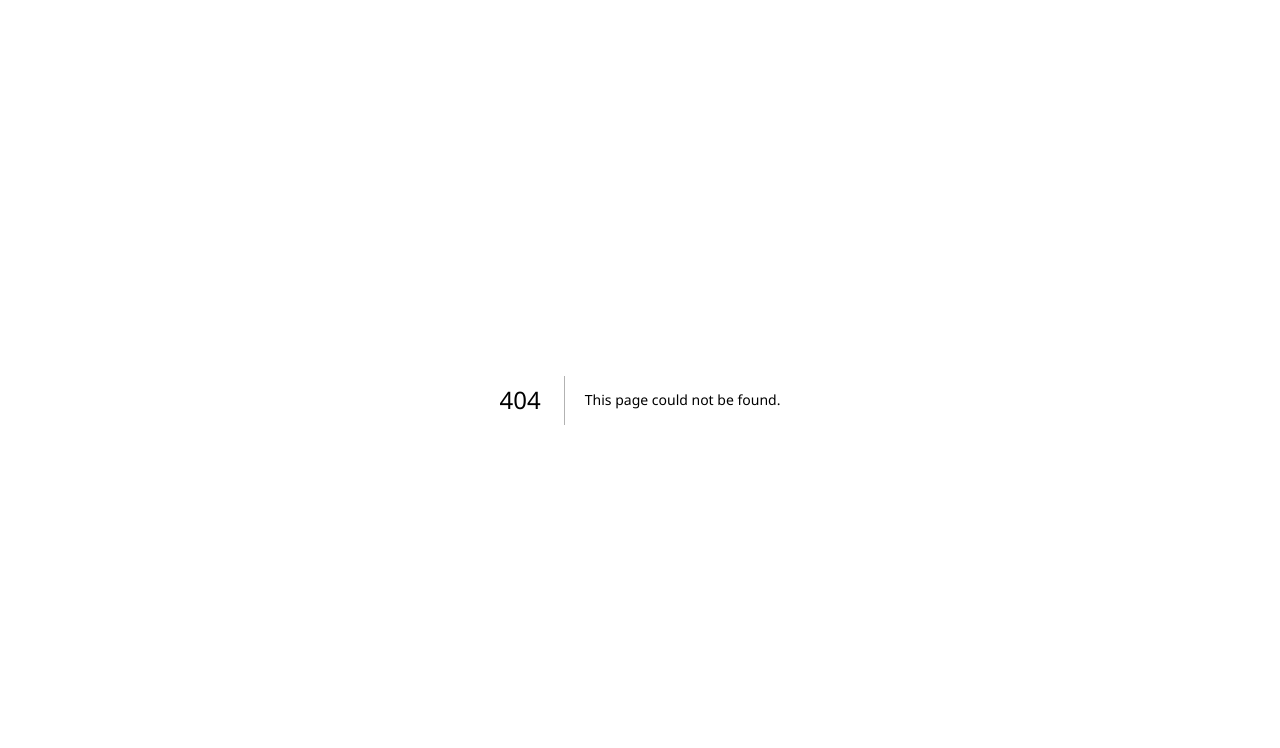
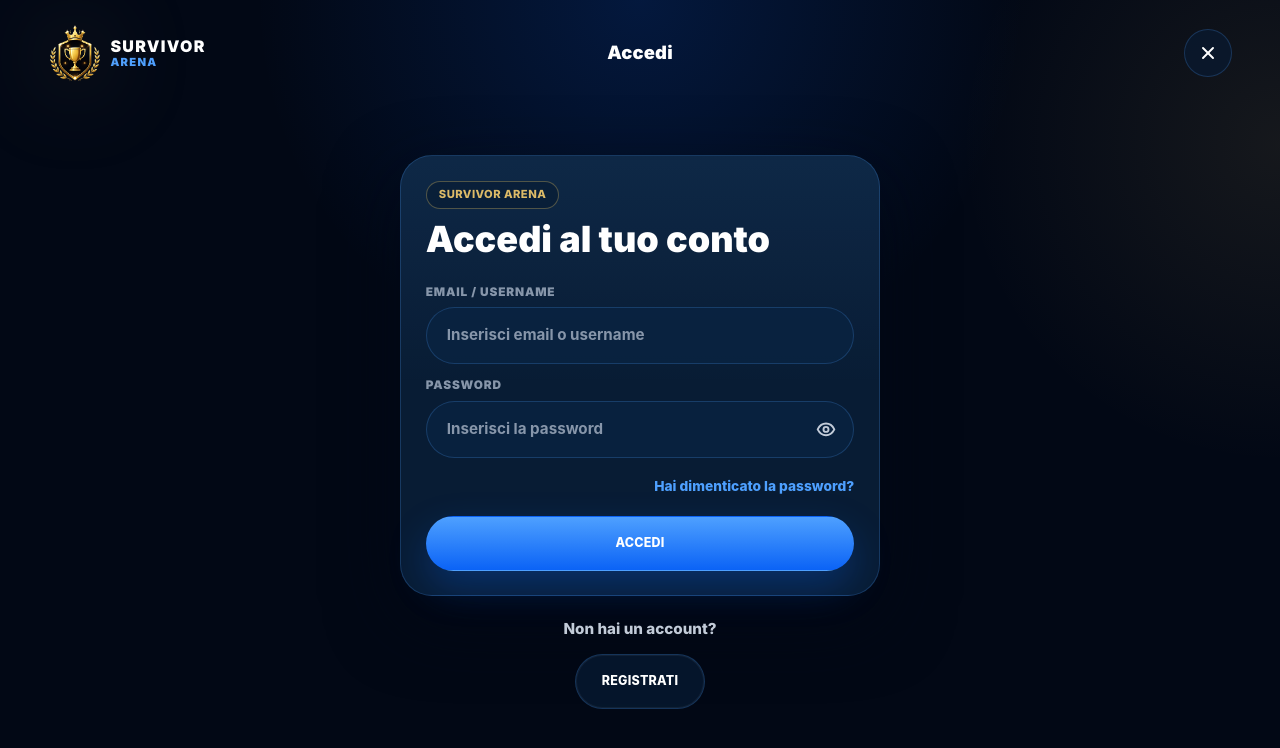
Before and after one commit to aiprotips/survivor-arena, a Next.js app: page /login in a window 1280 px wide. Before the commit this address had no page. Shown: the top 748 px of the page. Built offline with nearby package versions, Linux system fonts and the light colour scheme.

Commit message:
Create login page

```diff
--- a/app/globals.css
+++ b/app/globals.css
@@ -42,6 +42,8 @@
   /* Component rhythm */
   --button-height: 3.4rem;
   --button-padding-x: 1.6rem;
+  --input-height: 3.55rem;
+  --input-padding-x: 1.25rem;
   --card-padding: clamp(1.1rem, 4vw, 1.6rem);
   --layout-max-width: 78rem;
   --hero-desktop-aspect-ratio: 1280 / 682;
@@ -381,6 +383,76 @@ a {
     box-shadow: var(--shadow-gold-glow);
   }
 
+  .ui-field {
+    display: grid;
+    gap: 0.55rem;
+  }
+
+  .ui-field-label {
+    color: var(--color-muted-soft);
+    font-size: 0.74rem;
+    font-weight: 900;
+    letter-spacing: 0.07em;
+    line-height: 1;
+    text-transform: uppercase;
+  }
+
+  .ui-input-wrap {
+    position: relative;
+    display: block;
+  }
+
+  .ui-input {
+    width: 100%;
+    min-height: var(--input-height);
+    border: 1px solid var(--color-border);
+    border-radius: var(--radius-pill);
+    background: color-mix(in srgb, var(--color-card-strong) 76%, transparent);
+    color: var(--color-white);
+    font-size: 0.95rem;
+    font-weight: 750;
+    outline: none;
+    padding-inline: var(--input-padding-x);
+    transition: border-color 180ms ease, box-shadow 180ms ease, background 180ms ease;
+  }
+
+  .ui-input::placeholder {
+    color: var(--color-muted-soft);
+  }
+
+  .ui-input:focus {
+    border-color: var(--color-blue-soft);
+    background: color-mix(in srgb, var(--color-card-strong) 88%, transparent);
+    box-shadow: 0 0 0 4px color-mix(in srgb, var(--color-blue) 16%, transparent);
+  }
+
+  .ui-input-with-action {
+    padding-right: calc(var(--input-padding-x) + 2.8rem);
+  }
+
+  .ui-input-action {
+    position: absolute;
+    top: 50%;
+    right: 0.55rem;
+    display: grid;
+    width: 2.45rem;
+    aspect-ratio: 1;
+    place-items: center;
+    border: 1px solid transparent;
+    border-radius: var(--radius-pill);
+    color: var(--color-muted);
+    transform: translateY(-50%);
+    transition: background 180ms ease, color 180ms ease, border-color 180ms ease;
+  }
+
+  .ui-input-action:hover,
+  .ui-input-action:focus-visible {
+    border-color: var(--color-border);
+    background: color-mix(in srgb, var(--color-blue) 12%, transparent);
+    color: var(--color-white);
+    outline: none;
+  }
+
   .ui-card {
     border: 1px solid var(--color-border);
     border-radius: var(--radius-card);
@@ -410,6 +482,135 @@ a {
   .ui-badge-gold {
     border-color: var(--color-border-strong);
     color: var(--color-gold);
+  }
+
+  .auth-page {
+    min-height: 100dvh;
+    background:
+      radial-gradient(circle at 50% 0%, color-mix(in srgb, var(--color-blue) 18%, transparent), transparent 24rem),
+      radial-gradient(circle at 100% 18%, color-mix(in srgb, var(--color-gold) 9%, transparent), transparent 20rem),
+      var(--color-background);
+    color: var(--color-white);
+    padding:
+      max(clamp(1rem, 4vw, 1.4rem), env(safe-area-inset-top))
+      var(--spacing-page-x)
+      max(clamp(2rem, 8vw, 4rem), env(safe-area-inset-bottom));
+  }
+
+  .auth-header {
+    position: relative;
+    display: grid;
+    width: min(100%, var(--layout-max-width));
+    min-height: 3.8rem;
+    grid-template-columns: 1fr auto 1fr;
+    align-items: center;
+    gap: 1rem;
+    margin-inline: auto;
+  }
+
+  .auth-header .brand-mark {
+    justify-self: start;
+  }
+
+  .auth-header-title {
+    color: var(--color-white);
+    font-size: clamp(1rem, 4.5vw, 1.15rem);
+    font-weight: 900;
+    letter-spacing: 0.01em;
+    line-height: 1;
+  }
+
+  .auth-close-button {
+    display: grid;
+    width: 3rem;
+    aspect-ratio: 1;
+    justify-self: end;
+    place-items: center;
+    border: 1px solid var(--color-border);
+    border-radius: var(--radius-pill);
+    background: color-mix(in srgb, var(--color-card) 64%, transparent);
+    color: var(--color-white);
+    transition: background 180ms ease, border-color 180ms ease, transform 180ms ease;
+  }
+
+  .auth-close-button:hover,
+  .auth-close-button:focus-visible {
+    border-color: var(--color-blue-soft);
+    background: color-mix(in srgb, var(--color-blue) 18%, transparent);
+    outline: none;
+    transform: translateY(-1px);
+  }
+
+  .auth-icon {
+    width: 1.25rem;
+    fill: none;
+    stroke: currentColor;
+    stroke-linecap: round;
+    stroke-linejoin: round;
+    stroke-width: 2.3;
+  }
+
+  .auth-shell {
+    display: grid;
+    width: min(100%, 30rem);
+    gap: clamp(1rem, 4vw, 1.35rem);
+    margin: clamp(2rem, 9vw, 4.5rem) auto 0;
+  }
+
+  .auth-card {
+    display: grid;
+    gap: clamp(1.25rem, 5vw, 1.75rem);
+    padding: clamp(1.05rem, 4.5vw, 1.55rem);
+  }
+
+  .auth-card-heading {
+    display: grid;
+    gap: 0.8rem;
+  }
+
+  .auth-title {
+    color: var(--color-white);
+    font-size: clamp(1.55rem, 8vw, 2.25rem);
+    font-weight: 950;
+    letter-spacing: 0;
+    line-height: 1.04;
+  }
+
+  .auth-form {
+    display: grid;
+    gap: 1rem;
+  }
+
+  .auth-forgot-link {
+    width: fit-content;
+    border-radius: var(--radius-pill);
+    color: var(--color-blue-soft);
+    font-size: 0.86rem;
+    font-weight: 800;
+    line-height: 1;
+    margin-left: auto;
+    padding: 0.4rem 0;
+    text-align: right;
+  }
+
+  .auth-forgot-link:focus-visible {
+    outline: 2px solid var(--color-blue-soft);
+    outline-offset: 4px;
+  }
+
+  .auth-submit-button,
+  .auth-register-button {
+    width: 100%;
+  }
+
+  .auth-register-panel {
+    display: grid;
+    gap: 0.85rem;
+    justify-items: center;
+    color: var(--color-muted);
+    font-size: 0.95rem;
+    font-weight: 800;
+    text-align: center;
   }
 
   .brand-mark {
--- /dev/null
+++ b/app/login/page.tsx
@@ -0,0 +1,11 @@
+import type { Metadata } from "next";
+import { LoginView } from "@/components/login/LoginView";
+
+export const metadata: Metadata = {
+  title: "Accedi | Survivor Arena",
+  description: "Accedi al tuo conto Survivor Arena.",
+};
+
+export default function LoginPage() {
+  return <LoginView />;
+}
--- a/src/components/layout/SiteHeader.tsx
+++ b/src/components/layout/SiteHeader.tsx
@@ -2,7 +2,7 @@
 
 import { useEffect, useState } from "react";
 import { BrandLogo } from "@/components/home/BrandLogo";
-import { Button } from "@/components/ui/Button";
+import { Button, ButtonLink } from "@/components/ui/Button";
 import { cn } from "@/lib/cn";
 
 const navItems = ["Arene", "Classifiche", "Come Funziona", "Premi", "FAQ"];
@@ -51,9 +51,9 @@ export function SiteHeader() {
           </nav>
 
           <div className="site-nav-actions">
-            <Button className="site-nav-button" variant="secondary">
+            <ButtonLink className="site-nav-button" href="/login" variant="secondary">
               Accedi
-            </Button>
+            </ButtonLink>
             <Button className="site-nav-button">Registrati</Button>
           </div>
 
@@ -105,9 +105,14 @@ export function SiteHeader() {
                   ))}
                 </nav>
                 <div className="site-mobile-actions">
-                  <Button className="site-mobile-button" variant="secondary">
+                  <ButtonLink
+                    className="site-mobile-button"
+                    href="/login"
+                    onClick={closeMenu}
+                    variant="secondary"
+                  >
                     Accedi
-                  </Button>
+                  </ButtonLink>
                   <Button className="site-mobile-button">Registrati</Button>
                 </div>
               </div>
--- /dev/null
+++ b/src/components/login/LoginView.tsx
@@ -0,0 +1,111 @@
+"use client";
+
+import Link from "next/link";
+import { useState } from "react";
+import type { FormEvent } from "react";
+import { BrandLogo } from "@/components/home/BrandLogo";
+import { Button } from "@/components/ui/Button";
+import { Card } from "@/components/ui/Card";
+
+export function LoginView() {
+  const [isPasswordVisible, setIsPasswordVisible] = useState(false);
+
+  const handleSubmit = (event: FormEvent<HTMLFormElement>) => {
+    event.preventDefault();
+  };
+
+  return (
+    <main className="auth-page">
+      <header className="auth-header">
+        <BrandLogo />
+        <h1 className="auth-header-title">Accedi</h1>
+        <Link aria-label="Torna alla homepage" className="auth-close-button" href="/">
+          <svg aria-hidden="true" className="auth-icon" viewBox="0 0 24 24">
+            <path d="m6 6 12 12" />
+            <path d="M18 6 6 18" />
+          </svg>
+        </Link>
+      </header>
+
+      <section className="auth-shell" aria-labelledby="login-title">
+        <Card className="auth-card">
+          <div className="auth-card-heading">
+            <span className="ui-badge ui-badge-gold">Survivor Arena</span>
+            <h2 className="auth-title" id="login-title">
+              Accedi al tuo conto
+            </h2>
+          </div>
+
+          <form className="auth-form" onSubmit={handleSubmit}>
+            <div className="ui-field">
+              <label className="ui-field-label" htmlFor="login-identifier">
+                Email / Username
+              </label>
+              <input
+                autoComplete="username"
+                className="ui-input"
+                id="login-identifier"
+                name="login"
+                placeholder="Inserisci email o username"
+                type="text"
+              />
+            </div>
+
+            <div className="ui-field">
+              <label className="ui-field-label" htmlFor="login-password">
+                Password
+              </label>
+              <span className="ui-input-wrap">
+                <input
+                  autoComplete="current-password"
+                  className="ui-input ui-input-with-action"
+                  id="login-password"
+                  name="password"
+                  placeholder="Inserisci la password"
+                  type={isPasswordVisible ? "text" : "password"}
+                />
+                <button
+                  aria-label={isPasswordVisible ? "Nascondi password" : "Mostra password"}
+                  className="ui-input-action"
+                  onClick={() => setIsPasswordVisible((current) => !current)}
+                  type="button"
+                >
+                  <svg aria-hidden="true" className="auth-icon" viewBox="0 0 24 24">
+                    {isPasswordVisible ? (
+                      <>
+                        <path d="m3 3 18 18" />
+                        <path d="M10.7 10.7a2 2 0 0 0 2.6 2.6" />
+                        <path d="M9.5 5.5A9.8 9.8 0 0 1 12 5c5 0 8.6 4.2 10 7a14.2 14.2 0 0 1-3.1 4.2" />
+                        <path d="M6.4 6.8A14.1 14.1 0 0 0 2 12c1.4 2.8 5 7 10 7 1.5 0 2.9-.4 4.1-1" />
+                      </>
+                    ) : (
+                      <>
+                        <path d="M2 12c1.4-2.8 5-7 10-7s8.6 4.2 10 7c-1.4 2.8-5 7-10 7S3.4 14.8 2 12Z" />
+                        <path d="M12 15a3 3 0 1 0 0-6 3 3 0 0 0 0 6Z" />
+                      </>
+                    )}
+                  </svg>
+                </button>
+              </span>
+            </div>
+
+            <button className="auth-forgot-link" type="button">
+              Hai dimenticato la password?
+            </button>
+
+            <Button className="auth-submit-button" type="submit">
+              Accedi
+            </Button>
+          </form>
+        </Card>
+
+        <div className="auth-register-panel">
+          <p>Non hai un account?</p>
+          <Button className="auth-register-button" type="button" variant="secondary">
+            Registrati
+          </Button>
+        </div>
+      </section>
+    </main>
+  );
+}
--- a/src/components/ui/Button.tsx
+++ b/src/components/ui/Button.tsx
@@ -1,4 +1,5 @@
-import type { ButtonHTMLAttributes, PropsWithChildren } from "react";
+import Link from "next/link";
+import type { ButtonHTMLAttributes, ComponentProps, PropsWithChildren } from "react";
 import { cn } from "@/lib/cn";
 
 type ButtonVariant = "primary" | "secondary" | "gold";
@@ -9,11 +10,19 @@ type ButtonProps = PropsWithChildren<
   }
 >;
 
+type ButtonLinkProps = ComponentProps<typeof Link> & {
+  variant?: ButtonVariant;
+};
+
 const buttonVariants: Record<ButtonVariant, string> = {
   primary: "ui-button-primary",
   secondary: "ui-button-secondary",
   gold: "ui-button-gold",
 };
+
+function getButtonClassName(variant: ButtonVariant, className?: string) {
+  return cn("ui-button w-full sm:w-auto", buttonVariants[variant], className);
+}
 
 export function Button({
   children,
@@ -24,7 +33,7 @@ export function Button({
 }: ButtonProps) {
   return (
     <button
-      className={cn("ui-button w-full sm:w-auto", buttonVariants[variant], className)}
+      className={getButtonClassName(variant, className)}
       type={type}
       {...props}
     >
@@ -32,3 +41,16 @@ export function Button({
     </button>
   );
 }
+
+export function ButtonLink({
+  children,
+  className,
+  variant = "primary",
+  ...props
+}: ButtonLinkProps) {
+  return (
+    <Link className={getButtonClassName(variant, className)} {...props}>
+      {children}
+    </Link>
+  );
+}
```
